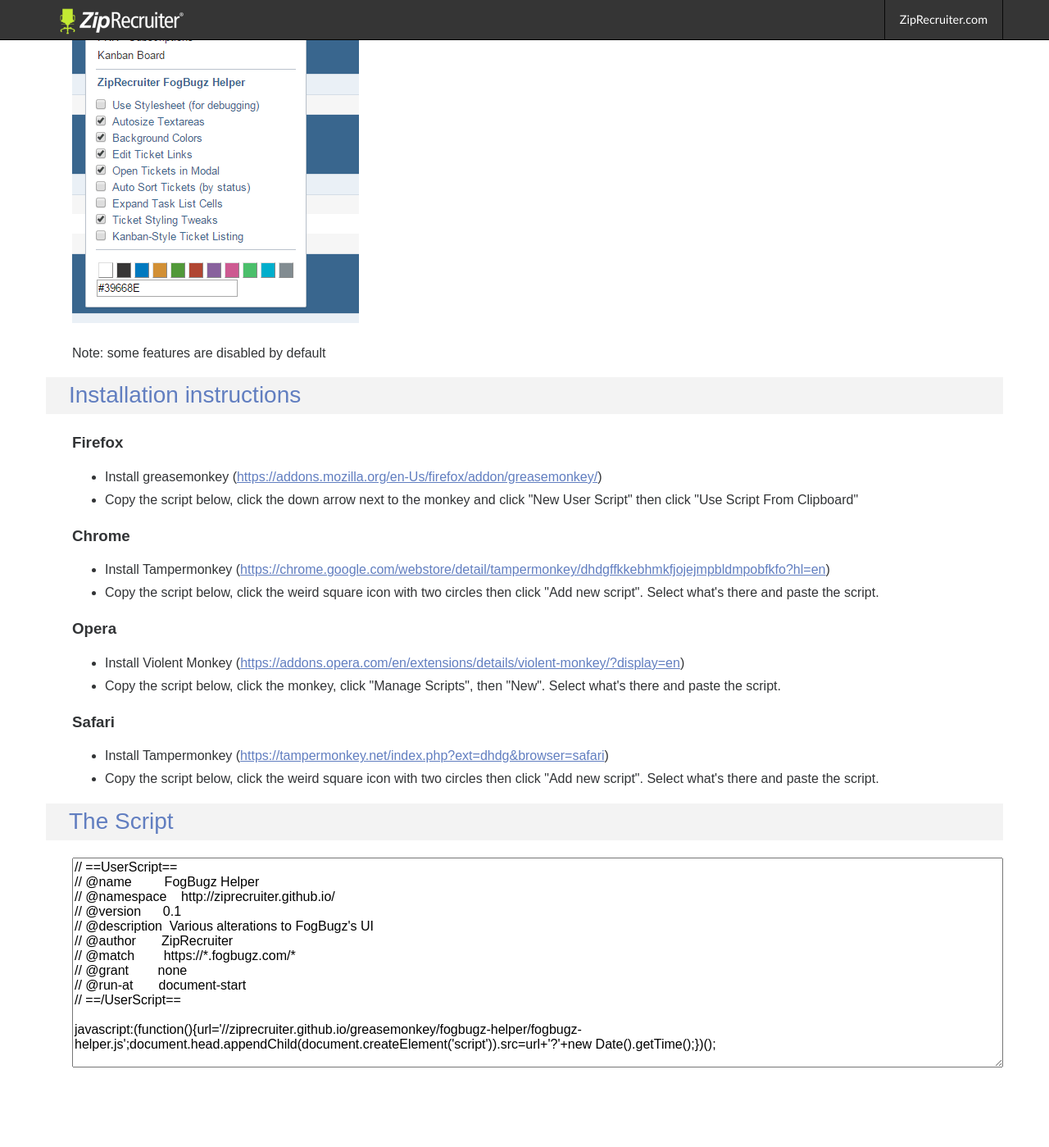
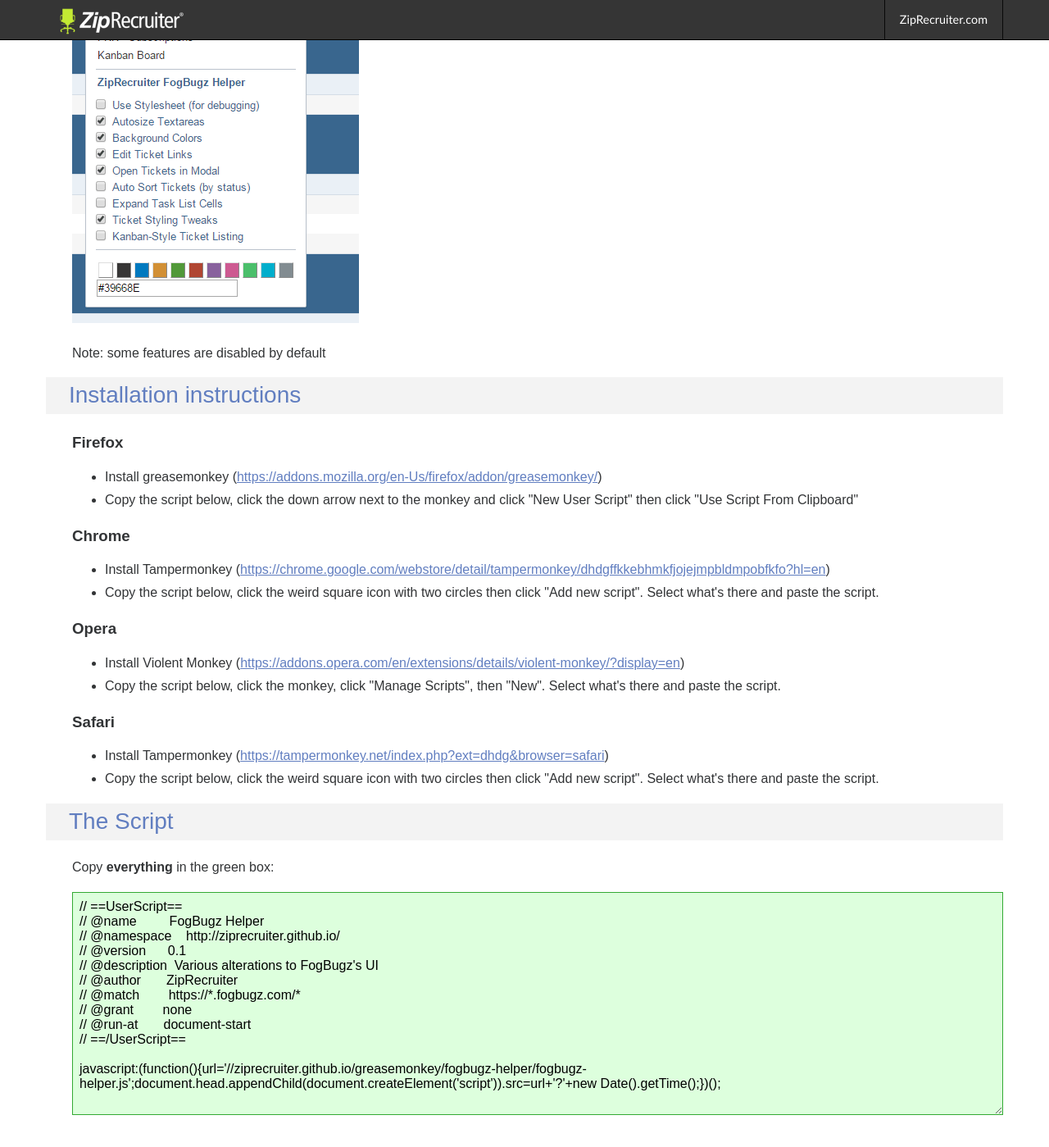
Before and after one commit to ZipRecruiter/ziprecruiter.github.io, a Jekyll site: the page built from greasemonkey/fogbugz-helper/index.html, in a window 1280 px wide and 1400 px high, scrolled down 934 px. Shown: the whole window at 82% size. Built offline with Jekyll 4.4.1, drawn with Linux system fonts in a browser that asks for light colours; Markdown is read by kramdown in place of the engine named in the settings; before the commit the page ends 2276 px from its top, so only the background shows below that.

Commit message:
Making it a little more obvious what to copy

```diff
--- a/_includes/css/style.css
+++ b/_includes/css/style.css
@@ -490,15 +490,19 @@
 }
 
 /* Extra cms classes ---------------- */
-.cms textarea {
-	width: 100%;
-	height: 16em;
-}
 
 /* ------------------------------------------------------------
    Page Specific
    --------------------------------------------------------- */
 
+/* Fogbugz Helper */
+#user_script {
+	border: 1px solid #3a3;
+	background: #dfd;
+	padding: .5em;
+	width: 100%;
+	height: 17em;
+}
 
 /* ------------------------------------------------------------
    MEDIA QUERIES
--- a/greasemonkey/fogbugz-helper/index.html
+++ b/greasemonkey/fogbugz-helper/index.html
@@ -68,7 +68,9 @@
     <h2 class="headline"><a href="#script">The Script</a></h2>
 
     <div class="body cms">
-      <textarea>
+      <p>Copy <strong>everything</strong> in the green box:</p>
+
+      <textarea id="user_script">
 // ==UserScript==
 // @name         FogBugz Helper
 // @namespace    http://ziprecruiter.github.io/
```
